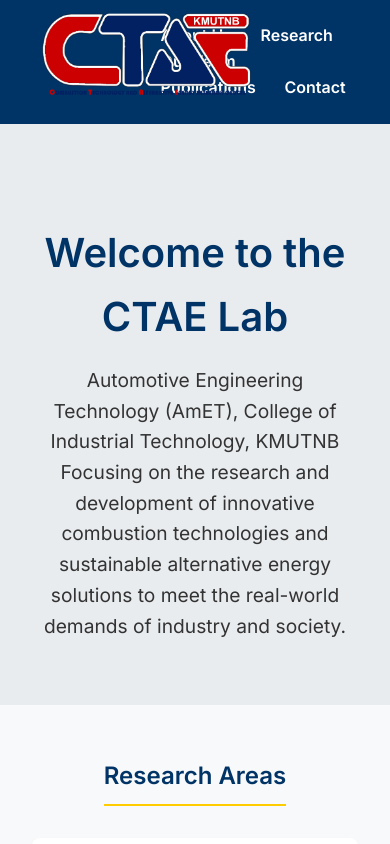
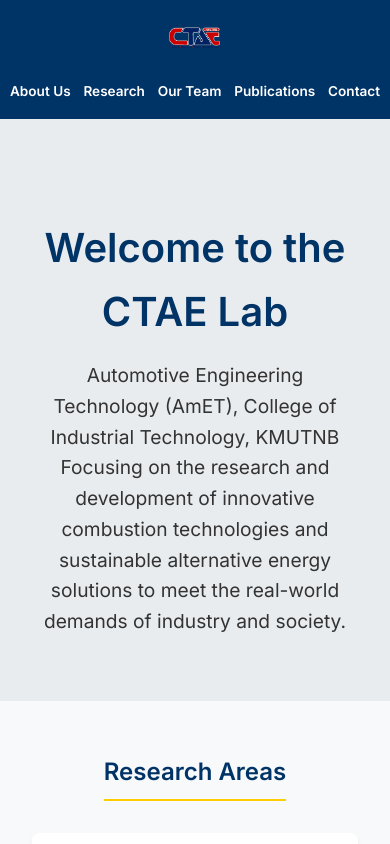
Before and after one commit to ctaecitkmutnb/CTAE_LAB, a plain HTML site: page index.html in a window 390 px wide. Shown: the top 844 px of the page. Drawn offline with Linux system fonts and the light colour scheme.

Commit message:
Update index.html

```diff
--- a/index.html
+++ b/index.html
@@ -13,11 +13,26 @@
     <link href="https://fonts.googleapis.com/css2?family=Inter:wght@300;400;600&display=swap" rel="stylesheet">
     <style>
         body { font-family: 'Inter', sans-serif; margin: 0; padding: 0; line-height: 1.6; background-color: #f8f9fa; color: #333; }
-        header { background-color: #003366; color: white; padding: 0.5rem 2rem; display: flex; justify-content: space-between; align-items: center; position: sticky; top: 0; z-index: 1000; max-height: 110px; }
+
+        /* Top Navigation Bar (Desktop) */
+        header { background-color: #003366; color: white; padding: 0.8rem 2rem; display: flex; justify-content: space-between; align-items: center; position: sticky; top: 0; z-index: 1000; }
+
+        /* Logo Container */
         .logo-container { display: flex; align-items: center; }
-        .lab-logo { height: 100px; width: auto; transform: scale(2.2); transform-origin: left center; }
-        nav a { color: white; text-decoration: none; margin-left: 1.5rem; font-weight: 600; transition: color 0.3s; }
+        .lab-logo { height: 55px; width: auto; transform: scale(1.6); transform-origin: left center; }
+
+        nav { display: flex; align-items: center; flex-wrap: wrap; gap: 1.2rem; }
+        nav a { color: white; text-decoration: none; font-weight: 600; transition: color 0.3s; }
         nav a:hover { color: #ffcc00; }
+
+        /* --- Responsive Mobile Screen --- */
+        @media (max-width: 768px) {
+            header { flex-direction: column; align-items: center; padding: 1rem 0.5rem; gap: 0.8rem; position: static; }
+            .lab-logo { height: 45px; transform: scale(1.2); transform-origin: center center; }
+            nav { justify-content: center; gap: 0.8rem; }
+            nav a { font-size: 0.85rem; }
+        }
+
         .hero { background-color: #e9ecef; padding: 4rem 2rem; text-align: center; }
         .hero h2 { font-size: 2.5rem; margin-bottom: 1rem; color: #003366; }
         .hero p { font-size: 1.2rem; max-width: 800px; margin: auto; }
@@ -40,7 +55,6 @@
             <a href="#about">About Us</a>
             <a href="#research">Research</a>
             <a href="#team">Our Team</a>
-            <!-- ลิงก์ชี้ไปยังหน้าผลงานวิจัยใหม่ -->
             <a href="publications.html">Publications</a>
             <a href="#contact">Contact</a>
         </nav>
```
